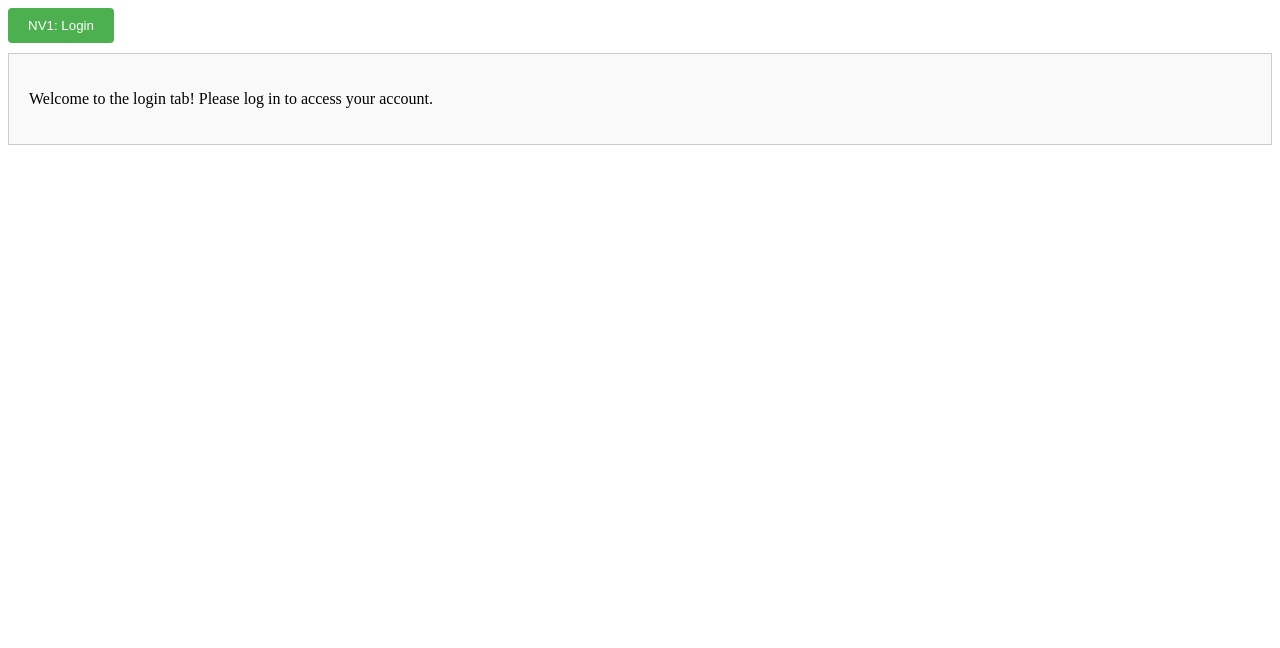
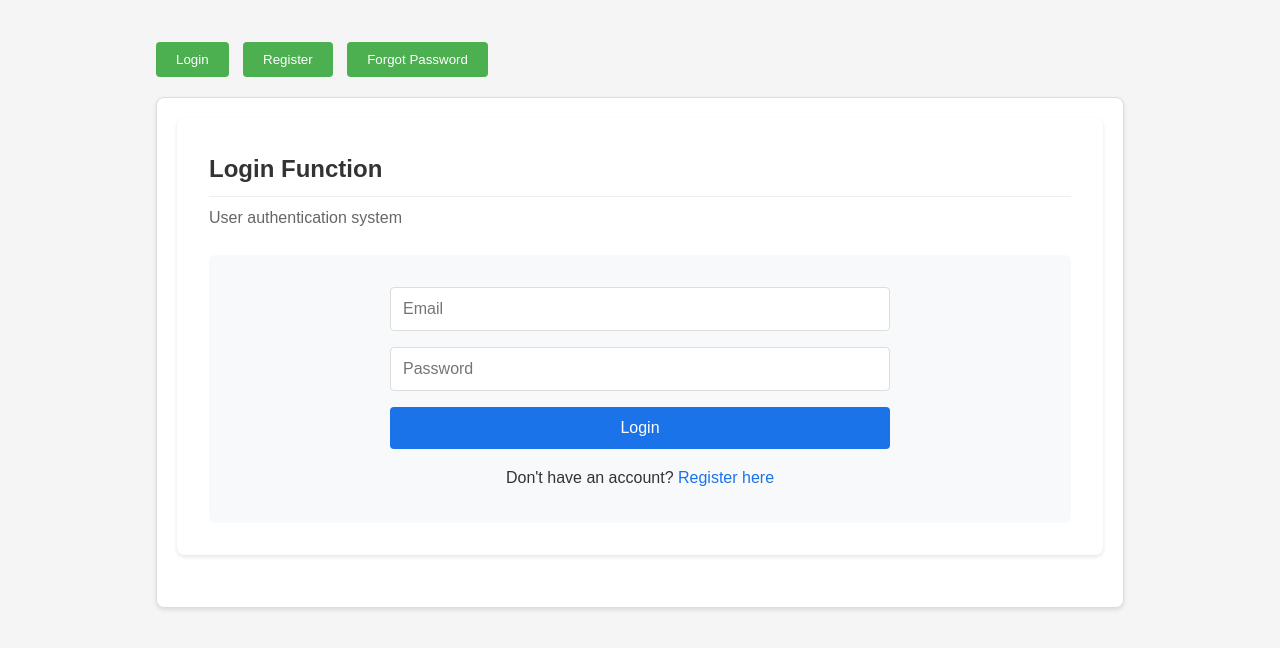
Before and after one commit to letrnghia/gr, a plain HTML site: page implement.html in a window 1280 px wide. Drawn offline with Linux system fonts and the light colour scheme.

Commit message:
Update implement.html

```diff
--- a/implement.html
+++ b/implement.html
@@ -1,18 +1,32 @@
 <!DOCTYPE html>
 <html lang="en">
+
 <head>
   <meta charset="UTF-8">
   <meta name="viewport" content="width=device-width, initial-scale=1.0">
-    <title>Toggle Tab Example</title>
+  <title>Implement App</title>
   <style>
-        .tab-content {
-            display: none;
-            margin-top: 10px;
-            padding: 20px;
-            border: 1px solid #ccc;
-            background-color: #f9f9f9;
+    /* General Styles */
+    * {
+      margin: 0;
+      padding: 0;
+      box-sizing: border-box;
     }
 
+    body {
+      font-family: Arial, sans-serif;
+      line-height: 1.6;
+      background-color: #f5f5f5;
+      color: #333;
+    }
+
+    .container {
+      max-width: 1000px;
+      margin: 2rem auto;
+      padding: 0 1rem;
+    }
+
+    /* Tab Styles */
     .tab-button {
       padding: 10px 20px;
       background-color: #4CAF50;
@@ -20,40 +34,213 @@
       border: none;
       cursor: pointer;
       border-radius: 4px;
+      margin-top: 10px;
+      margin-right: 10px;
     }
 
     .tab-button:hover {
       background-color: #45a049;
     }
+
+    .tab-content {
+      display: none;
+      margin-top: 20px;
+      padding: 20px;
+      background-color: #ffffff;
+      border-radius: 8px;
+      box-shadow: 0 2px 4px rgba(0, 0, 0, 0.1);
+      border: 1px solid #ddd;
+    }
+
+    .tab-content.active {
+      display: block;
+    }
+
+    .feature-section {
+      background: white;
+      border-radius: 8px;
+      padding: 2rem;
+      margin-bottom: 2rem;
+      box-shadow: 0 2px 4px rgba(0, 0, 0, 0.1);
+    }
+
+    .feature-title {
+      font-size: 1.5rem;
+      color: #333;
+      margin-bottom: 0.5rem;
+      padding-bottom: 0.5rem;
+      border-bottom: 1px solid #eee;
+    }
+
+    .feature-description {
+      color: #666;
+      margin-bottom: 1.5rem;
+    }
+
+    .feature-demo {
+      background: #f8f9fa;
+      padding: 2rem;
+      border-radius: 6px;
+    }
+
+    form {
+      max-width: 500px;
+      margin: 0 auto;
+    }
+
+    input[type="text"],
+    input[type="password"],
+    input[type="email"] {
+      width: 100%;
+      padding: 0.75rem;
+      margin-bottom: 1rem;
+      border: 1px solid #ddd;
+      border-radius: 4px;
+      font-size: 1rem;
+    }
+
+    .name-fields {
+      display: grid;
+      grid-template-columns: 1fr 1fr;
+      gap: 1rem;
+    }
+
+    .form-options {
+      display: flex;
+      justify-content: space-between;
+      align-items: center;
+      margin-bottom: 1rem;
+    }
+
+    .remember-me {
+      display: flex;
+      align-items: center;
+      gap: 0.5rem;
+    }
+
+    .submit-button {
+      width: 100%;
+      padding: 0.75rem;
+      background: #1a73e8;
+      color: white;
+      border: none;
+      border-radius: 4px;
+      font-size: 1rem;
+      cursor: pointer;
+      transition: background-color 0.3s;
+    }
+
+    .submit-button:hover {
+      background: #1557b0;
+    }
+
+    .form-footer {
+      text-align: center;
+      margin-top: 1rem;
+    }
+
+    .link {
+      color: #1a73e8;
+      text-decoration: none;
+    }
+
+    .link:hover {
+      text-decoration: underline;
+    }
+
+    /* Instruction text style */
+    .instruction {
+      color: #666;
+      margin-bottom: 1.5rem;
+      text-align: center;
+    }
+
+    /* Date style */
+    .date {
+      color: #666;
+      font-size: 0.9rem;
+    }
+
+    .submit-button:disabled {
+      background-color: #ccc;
+      cursor: not-allowed;
+    }
+
   </style>
 </head>
+
 <body>
+  <div class="container">
+    <!-- Tab Buttons -->
+    <div>
+      <button class="tab-button" onclick="openTab('loginTab')">Login</button>
+      <button class="tab-button" onclick="openTab('registerTab')">Register</button>
+      <button class="tab-button" onclick="openTab('forgotPasswordTab')">Forgot Password</button>
+    </div>
 
-<button class="tab-button" id="toggleTabButton">NV1: Login</button>
+    <!-- Tab Contents -->
+    <div id="loginTab" class="tab-content">
+      <div class="feature-section">
+        <h2 class="feature-title">Login Function</h2>
+        <p class="feature-description">User authentication system</p>
+        <div class="feature-demo">
+          <form>
+            <input type="email" placeholder="Email" required>
+            <input type="password" placeholder="Password" required>
+            <button type="submit" class="submit-button">Login</button>
+          </form>
+          <p class="form-footer">Don't have an account? <a href="#" class="link">Register here</a></p>
+        </div>
+      </div>
+    </div>
 
-<!-- Nội dung của tab sẽ hiển thị ngay khi trang tải -->
-<div id="loginTab" class="tab-content" style="display: block;">
-    <p>Welcome to the login tab! Please log in to access your account.</p>
+    <div id="registerTab" class="tab-content">
+      <div class="feature-section">
+        <h2 class="feature-title">Register Function</h2>
+        <p class="feature-description">New user registration system</p>
+        <div class="feature-demo">
+          <form>
+            <input type="email" placeholder="Email" required>
+            <input type="password" placeholder="Password" required>
+            <button type="submit" class="submit-button">Register</button>
+          </form>
+          <p class="form-footer">Already have an account? <a href="#" class="link">Login here</a></p>
+        </div>
+      </div>
+    </div>
+
+    <div id="forgotPasswordTab" class="tab-content">
+      <div class="feature-section">
+        <h2 class="feature-title">Forgot Password Function</h2>
+        <p class="feature-description">Password recovery system</p>
+        <div class="feature-demo">
+          <p class="instruction">Enter your email address and we'll send you a link to reset your password.</p>
+          <form>
+            <input type="email" placeholder="Email" required>
+            <button type="submit" class="submit-button">Send Reset Link</button>
+          </form>
+          <p class="form-footer">Remember your password? <a href="#" class="link">Back to login</a></p>
+        </div>
+      </div>
+    </div>
   </div>
 
   <script>
-    // Hiển thị nội dung tab mặc định khi trang tải
-    document.addEventListener("DOMContentLoaded", function() {
-        var loginTab = document.getElementById('loginTab');
-        loginTab.style.display = 'block';  // Đảm bảo nội dung tab hiển thị mặc định
+    function openTab(tabId) {
+      // Hide all tabs
+      const tabs = document.querySelectorAll('.tab-content');
+      tabs.forEach(tab => {
+        tab.classList.remove('active');
       });
 
-    // Thêm sự kiện click cho nút để chuyển đổi trạng thái hiển thị của tab
-    document.getElementById('toggleTabButton').addEventListener('click', function() {
-        var loginTab = document.getElementById('loginTab');
-        // Kiểm tra nếu tab hiện tại đang ẩn
-        if (loginTab.style.display === 'none' || loginTab.style.display === '') {
-            loginTab.style.display = 'block';  // Hiển thị tab
-        } else {
-            loginTab.style.display = 'none';  // Ẩn tab
+      // Show the clicked tab
+      const activeTab = document.getElementById(tabId);
+      activeTab.classList.add('active');
     }
-    });
+
+    // Set default tab to Login
+    openTab('loginTab');
   </script>
+</body>
 
-</body>
 </html>
```
Lines whose indentation alone changed are shown as unchanged.
